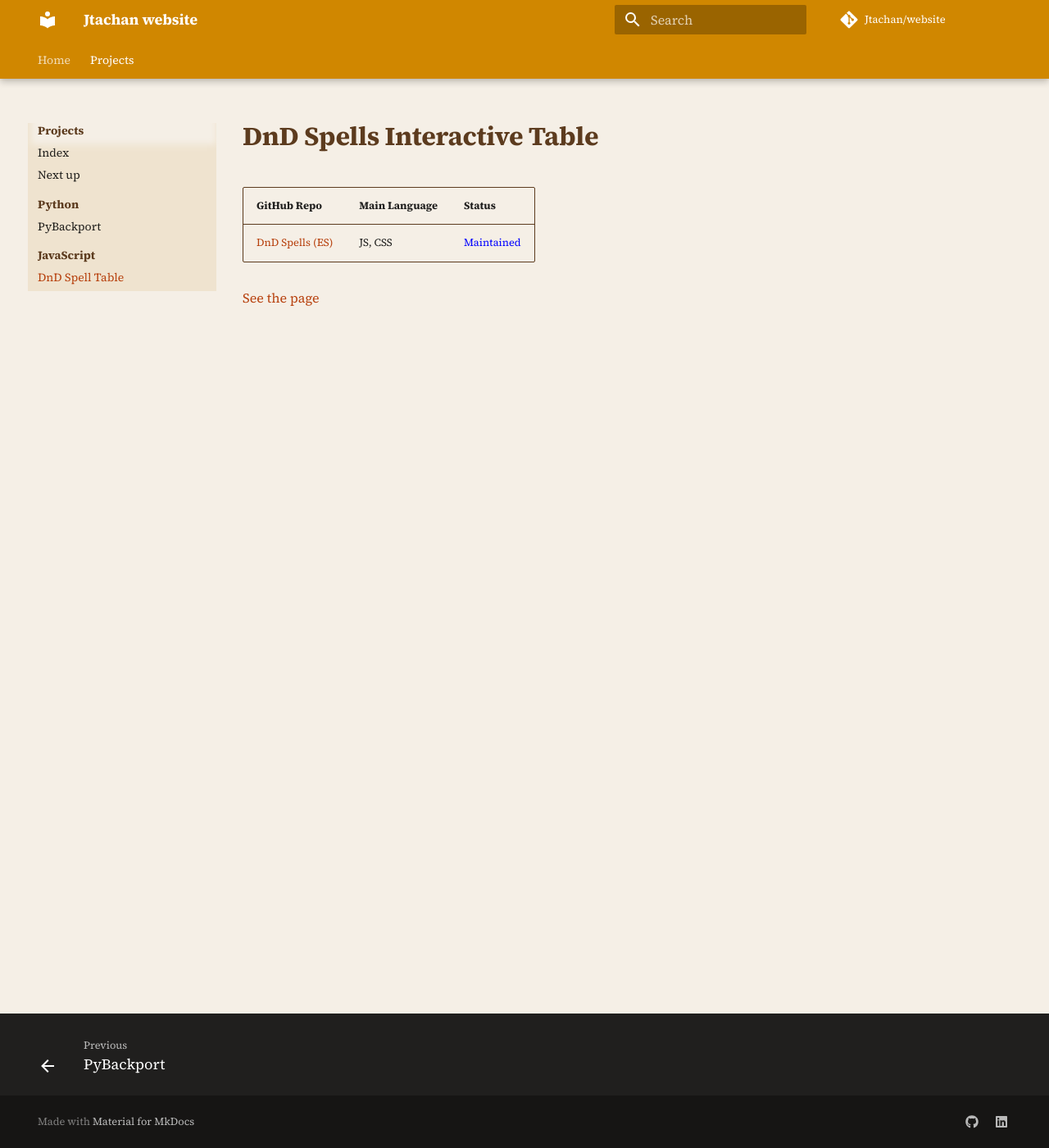
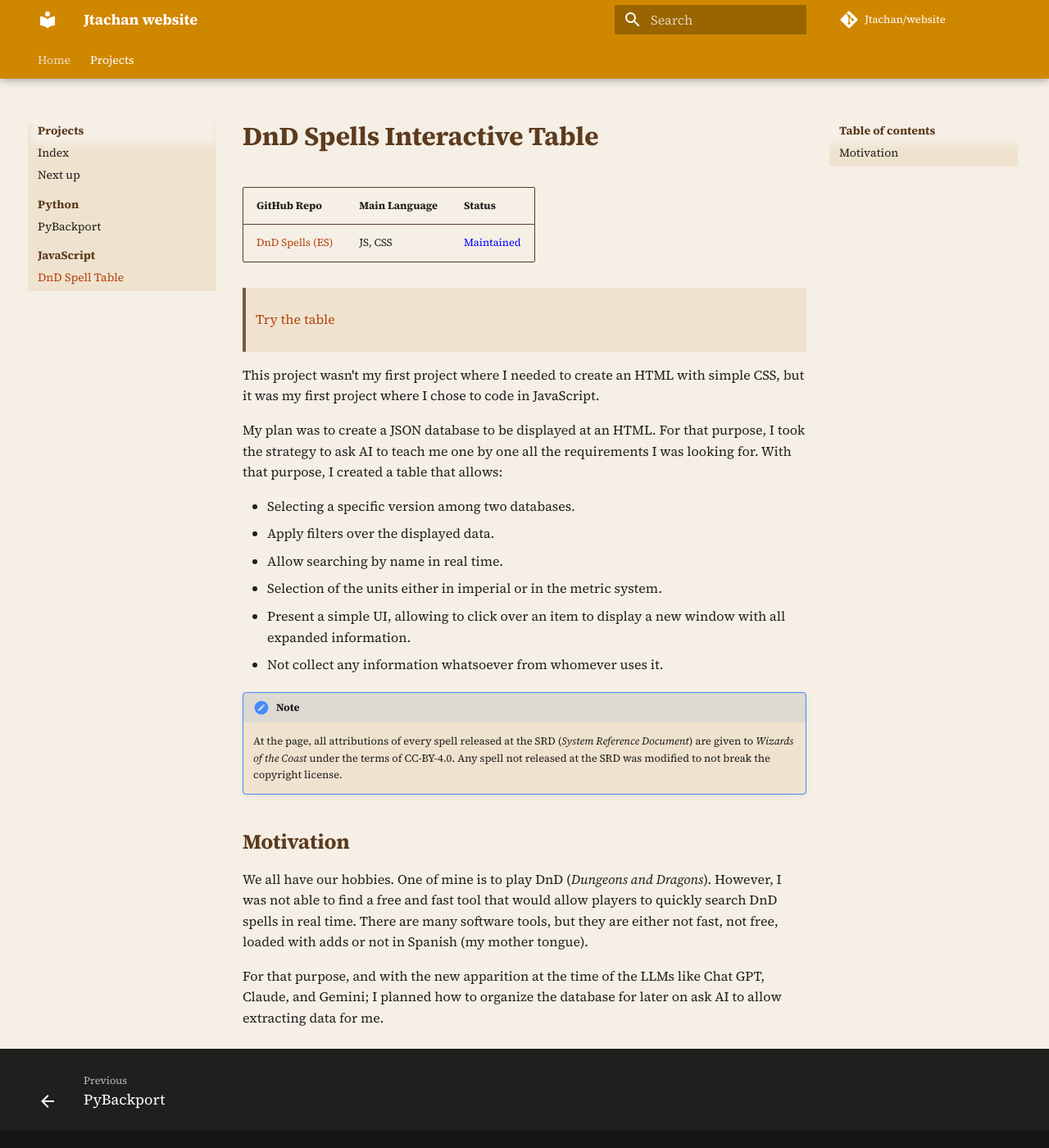
Before and after one commit to Jtachan/website, an MkDocs documentation site: the page built from docs/projects/spells.md, in a window 1280 px wide and 1400 px high. Shown: the whole window at 82% size. Built offline with MkDocs 1.6.1 and Material for MkDocs 9.7.7, drawn with Linux system fonts in a browser that asks for light colours; comment, search, counter and statistics services are not loaded.

Commit message:
Project (spells): Base description and motivation

```diff
--- a/docs/projects/spells.md
+++ b/docs/projects/spells.md
@@ -4,4 +4,31 @@
 | --- | --- | --- |
 | [DnD Spells (ES)](https://github.com/Jtachan/DnD-5.5-Spells-ES) | JS, CSS | <span style="color: blue">Maintained</span> |
 
-[See the page](https://jtachan.github.io/DnD-5.5-Spells-ES/)
+> [Try the table](https://jtachan.github.io/DnD-5.5-Spells-ES/)
+
+This project wasn't my first project where I needed to create an HTML with simple CSS,
+but it was my first project where I chose to code in JavaScript.
+
+My plan was to create a JSON database to be displayed at an HTML.
+For that purpose, I took the strategy to ask AI to teach me one by one all the requirements I was looking for.
+With that purpose, I created a table that allows:
+
+- Selecting a specific version among two databases.
+- Apply filters over the displayed data.
+- Allow searching by name in real time.
+- Selection of the units either in imperial or in the metric system.
+- Present a simple UI, allowing to click over an item to display a new window with all expanded information.
+- Not collect any information whatsoever from whomever uses it.
+
+!!! note
+    At the page, all attributions of every spell released at the SRD (_System Reference Document_) are given to _Wizards of the Coast_ under the terms of CC-BY-4.0.
+    Any spell not released at the SRD was modified to not break the copyright license.
+
+## Motivation
+
+We all have our hobbies. One of mine is to play DnD (_Dungeons and Dragons_).
+However, I was not able to find a free and fast tool that would allow players to quickly search DnD spells in real time.
+There are many software tools, but they are either not fast, not free, loaded with adds or not in Spanish (my mother tongue).
+
+For that purpose, and with the new apparition at the time of the LLMs like Chat GPT, Claude, and Gemini;
+I planned how to organize the database for later on ask AI to allow extracting data for me.
```
